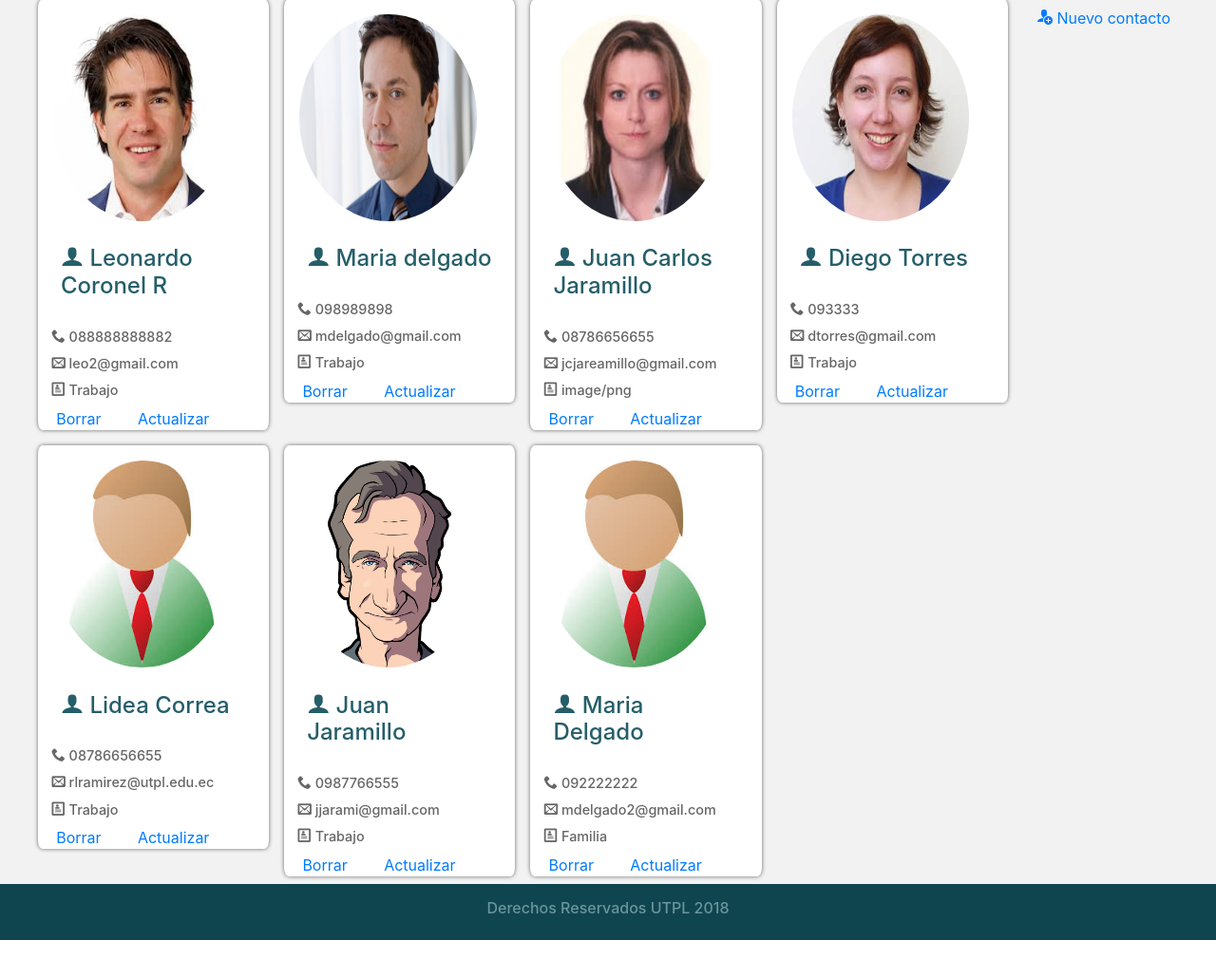
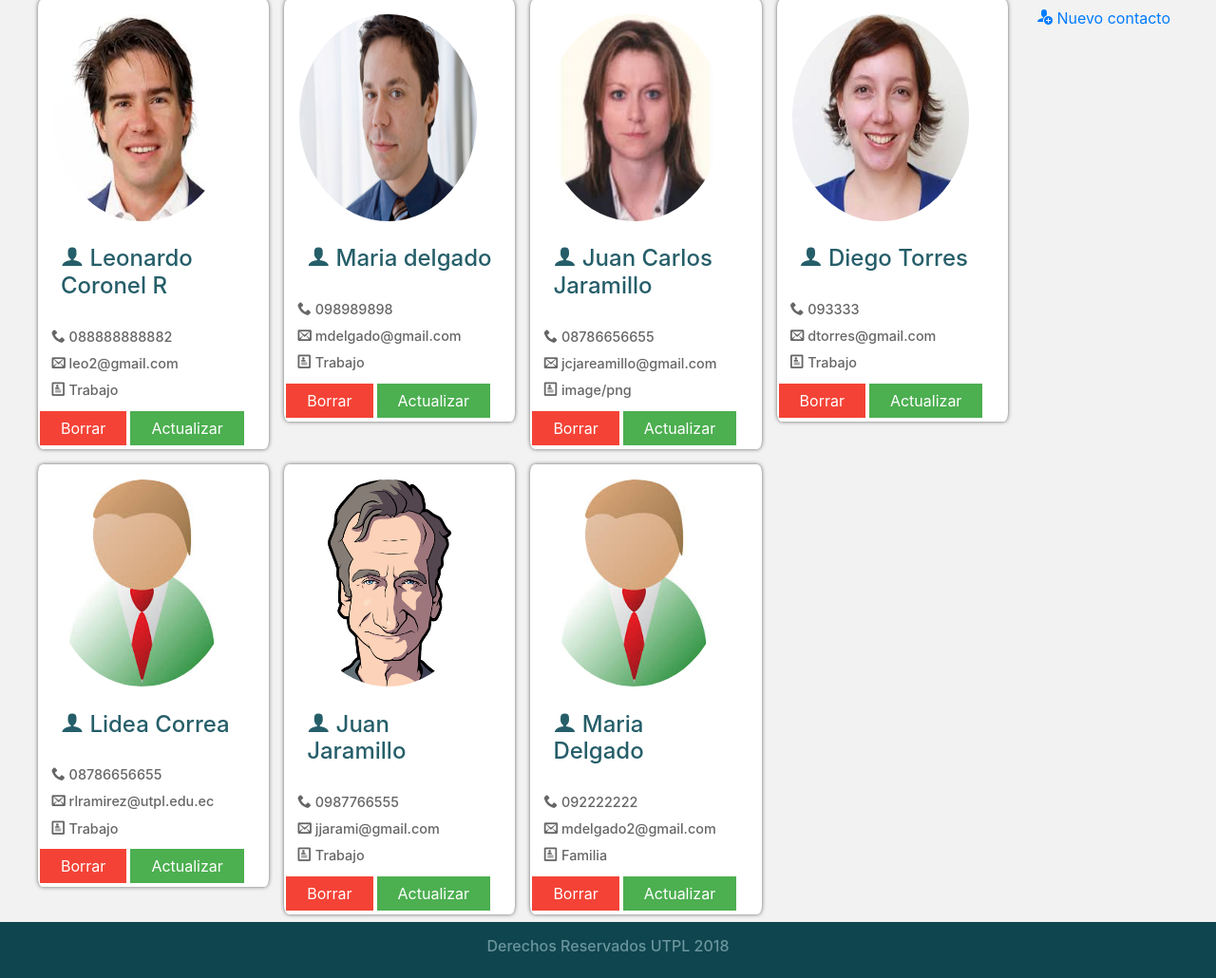
Before and after one commit to rlramirez/howtophp, a PHP site: page /appweb/public/index.php in a window 1280 px wide. Shown: the part 78-1108 px from the top of the page at 95% size. Before the commit the page ends 1068 px from the top, so only its background shows below. Run offline with PHP 8.4, Linux system fonts and the light colour scheme; data comes from the database, SQL or seed files in the repository; some web fonts are replaced.

Commit message:
cambios css y la clase

```diff
--- a/controladores/clase_mysql.php
+++ b/controladores/clase_mysql.php
@@ -122,7 +122,7 @@ class clase_mysql{
 			echo "<h3><span class='icon-phone'></span> $row[2] </h3>";
 			echo "<h3><span class='icon-envelop'></span> $row[3] </h3>";
 			echo "<h3><span class='icon-profile'></span> $row[5] </h3>";
-			echo "<a href='../vistas/borrar.php?id_user=$row[0]' class='boton'>Borrar</a>";
+			echo "<a href='../vistas/borrar.php?id_user=$row[0]' class='boton btnrojo'>Borrar</a>";
 			echo "<a href='../vistas/actualizar.php?id_user=$row[0]' class='boton'>Actualizar</a><br>";
 			//}
 			echo "</section>";
--- a/recursos/css/estilos.css
+++ b/recursos/css/estilos.css
@@ -57,9 +57,19 @@ footer{
 }
 
 .boton{
-	padding: 0.2em;
-	margin: 1em;
-	height: 20px;
+	background-color: #4CAF50;
+    border: none;
+    color: white;
+    padding: 6px 22px;
+    text-align: center;
+    text-decoration: none;
+    display: inline-block;
+    font-size: 16px;
+    margin: 4px 2px;
+    cursor: pointer;
+}
+.btnrojo{
+	background: #f44336;
 }
 .boton:hover{
 	text-decoration: none;
```
